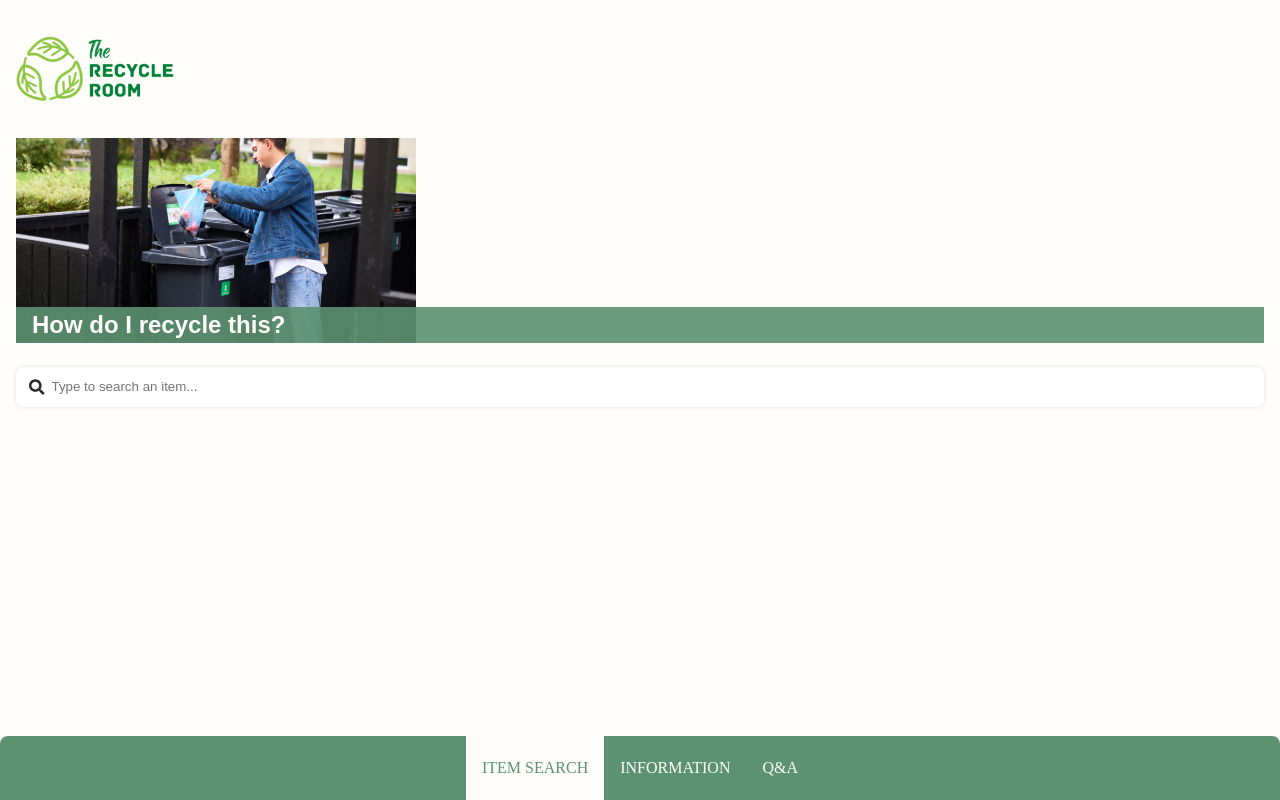
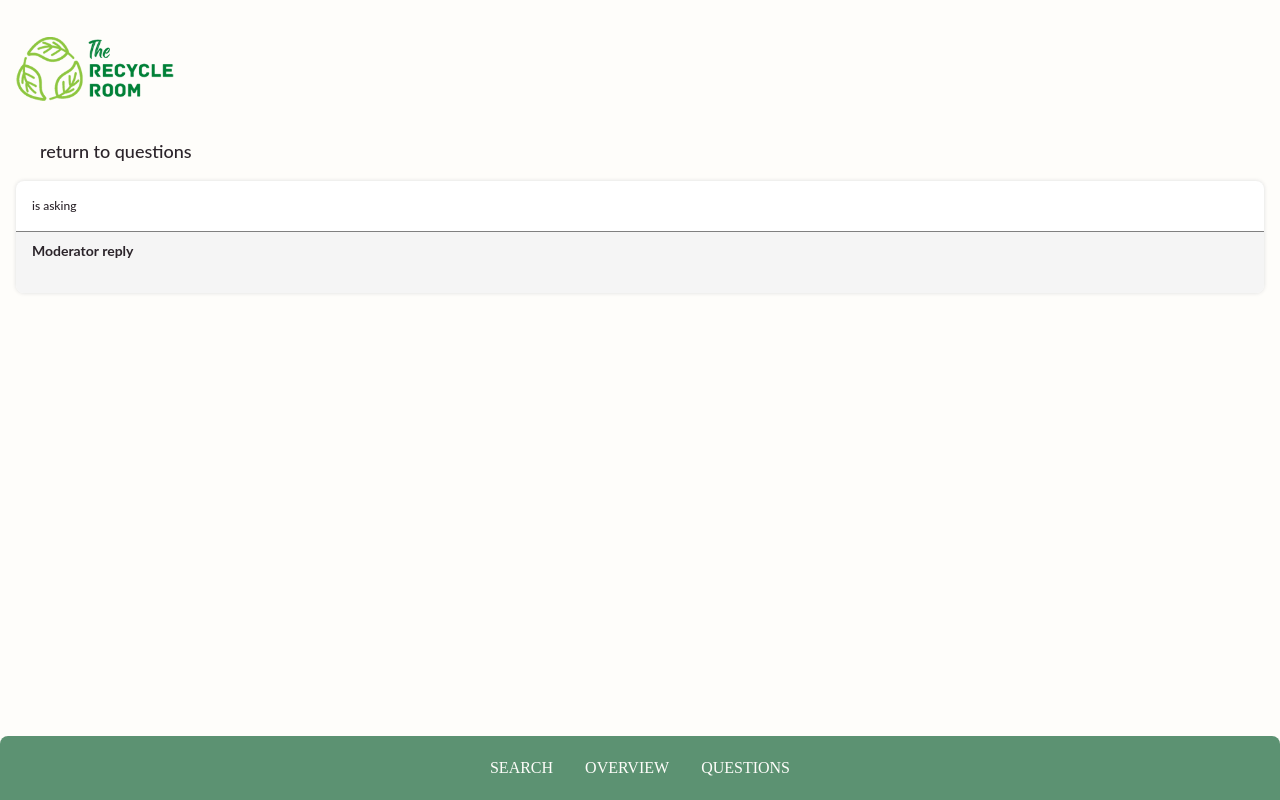
Before and after one commit to Burbele/the-recycle-room, a React (Vite) app: page /questions/1 in a window 1280 px wide. Before the commit this address led to /. Built offline with nearby package versions, Linux system fonts and the light colour scheme; no server answers; some icons are missing; the HTML template or start-up script is replaced by a standard one.

Commit message:
full question update

```diff
--- a/src/App.jsx
+++ b/src/App.jsx
@@ -25,7 +25,7 @@ function App() {
             element={<QuestionAnswerPage />}
           />
           <Route
-            path="/question/:questionsId"
+            path="/questions/:questionsId"
             element={<FullQuestion />}
           />
 
--- a/src/components/Navigation/Navigation.jsx
+++ b/src/components/Navigation/Navigation.jsx
@@ -10,19 +10,19 @@ export default function Navigation() {
         to="/"
         activeClassName="active-link"
         exact>
-        Item Search
+        Search
       </NavLink>
       {/* NavLink for navigating to the Recycling Information page */}
       <NavLink
         to="/recyclinginformation"
         activeClassName="active-link">
-        Information
+        Overview
       </NavLink>
       {/* NavLink for navigating to the Question & Answer page */}
       <NavLink
         to="/questionanswer"
         activeClassName="active-link">
-        Q&A
+        Questions
       </NavLink>
     </nav>
   );
--- a/src/components/QuestionCard/QuestionCard.jsx
+++ b/src/components/QuestionCard/QuestionCard.jsx
@@ -13,8 +13,9 @@ function QuestionCard({ searchValue }) {
   const [loading, setLoading] = useState(true);
   const navigate = useNavigate();
 
-  function openQuestion() {
-    navigate(`/question/${questions.id}`);
+  // Modify openQuestion to accept question object
+  function openQuestion(question) {
+    navigate(`/questions/${question.id}`);
   }
 
   useEffect(() => {
@@ -56,7 +57,9 @@ function QuestionCard({ searchValue }) {
             className="question-container">
             <article
               className="display-container"
-              onClick={openQuestion}>
+              onClick={() => openQuestion(question)}>
+              {" "}
+              {/* Pass the question object to openQuestion */}
               <div className="title-container">
                 <p className="question-author">{question.username} asked a question</p>
                 <p className="question-title">
@@ -74,7 +77,7 @@ function QuestionCard({ searchValue }) {
 }
 
 QuestionCard.propTypes = {
-  searchValue: PropTypes.string, // Add this line for searchValue prop
+  searchValue: PropTypes.string,
 };
 
 export default QuestionCard;
--- a/src/components/QuestionForm/QuestionForm.jsx
+++ b/src/components/QuestionForm/QuestionForm.jsx
@@ -85,7 +85,7 @@ const QuestionForm = forwardRef(({ onSubmit }, parentRef) => {
         question: formData.question,
         image: imageUrl, // Store the image URL
         answerDisplay: "No answer yet",
-        answer: "N/A",
+        answer: "Waiting for reply",
       });
 
       onSubmit && onSubmit(formData);
--- a/src/pages/FullQuestion/FullQuestion.css
+++ b/src/pages/FullQuestion/FullQuestion.css
@@ -14,3 +14,55 @@
   color: rgba(43, 36, 42, 1);
   font-size: 1rem;
 }
+
+.question-wrapper {
+  width: 100%;
+  background-color: transparent;
+  display: flex;
+  flex-direction: column;
+  box-shadow: 0px 0px 4px #ddd;
+  background-color: white;
+  border-radius: 8px;
+  overflow-y: auto;
+}
+
+.question-answer-padding {
+  padding: 1rem;
+}
+
+.username-display {
+  font-size: var(--body-text-small-size);
+}
+
+.answer-status-display {
+  font-size: var(--body-text-small-size);
+  color: grey;
+}
+
+.moderator-answer-block {
+  width: 100%;
+  background-color: whitesmoke;
+  padding-bottom: 1rem;
+  border-top: 0.5px solid grey;
+}
+
+.answer-box {
+  padding: 0.5rem 1rem 0.5rem 1rem;
+}
+
+.moderator-heading {
+  font-weight: var(--font-weight-bold);
+}
+
+.italic-answer {
+  font-style: italic;
+  margin-top: 8px;
+}
+
+.question-image-style {
+  padding: 0 !important;
+  height: 292px;
+  width: 100%;
+  max-width: 400px;
+  object-fit: cover;
+}
--- a/src/pages/FullQuestion/FullQuestion.jsx
+++ b/src/pages/FullQuestion/FullQuestion.jsx
@@ -1,16 +1,79 @@
-import { useNavigate } from "react-router-dom";
+// FullQuestion.jsx
+import { useNavigate, useParams } from "react-router-dom";
+import { useEffect, useState } from "react";
 import Header from "../../components/Header/Header";
 import "./FullQuestion.css";
 import { FaArrowLeft } from "react-icons/fa6";
 
 function FullQuestion() {
   const navigate = useNavigate();
+
+  // Function to navigate back to the previous page
   const goBack = () => {
     navigate(-1); // This will navigate one page back
   };
 
+  // Get the question ID from the URL params
+  const params = useParams();
+
+  // State for storing question data
+  const [question, setQuestion] = useState({
+    image: "",
+    question: "",
+    username: "",
+    answerDisplay: "",
+    answer: "",
+  });
+
+  useEffect(() => {
+    // Check if params.questionsId is a valid value
+    if (!params.questionsId || params.questionsId === "undefined") {
+      console.error("Question ID from URL is invalid");
+      return;
+    }
+
+    // Fetch question data from Firebase
+    async function getQuestion() {
+      try {
+        const url = `https://recycle-item-app-default-rtdb.europe-west1.firebasedatabase.app/questions/${params.questionsId}.json`;
+
+        const response = await fetch(url);
+
+        if (!response.ok) {
+          // Handle non-successful response, e.g., show an error message
+          console.error(`Error fetching question: ${response.status}`);
+          return;
+        }
+
+        const questionData = await response.json();
+
+        // Check if questionData is defined and not empty
+        if (questionData) {
+          setQuestion({
+            image: questionData.image || "", // If "image" is undefined, set it to an empty string
+            question: questionData.question || "",
+            username: questionData.username || "",
+            answerDisplay: questionData.answerDisplay || "",
+            answer: questionData.answer || "",
+          });
+
+          console.log("Fetched questionData:", questionData);
+        } else {
+          // Handle case where question data is not available
+          console.error("Question data not found");
+          // You may want to set a state to indicate that the data is not available
+        }
+      } catch (error) {
+        // Handle fetch error
+        console.error("Error fetching question:", error);
+      }
+    }
+
+    // Trigger the effect only when the URL changes (when params.questionsId changes)
+    getQuestion();
+  }, [params.questionsId]);
+
   return (
-    <>
     <div className="page">
       <Header />
       <div
@@ -19,9 +82,30 @@ function FullQuestion() {
         <FaArrowLeft className="arrow-back" />
         <p>return to questions</p>
       </div>
-        <div>Empty</div>
+
+      <div className="question-wrapper">
+        <div>
+          {question.image && ( // Check if question.image is not an empty string
+            <img
+              className="question-image-style"
+              src={question.image}
+              alt="Question Image"
+            />
+          )}
+          <div className="question-answer-padding">
+            <p className="username-display">{question.username} is asking</p>
+            <h2>{question.question}</h2>
+            <p className="answer-status-display">{question.answerDisplay}</p>
           </div>
-    </>
+          <div className="moderator-answer-block">
+            <div className="answer-box">
+              <p className="moderator-heading">Moderator reply</p>
+              <p className="italic-answer">{question.answer}</p>
+            </div>
+          </div>
+        </div>
+      </div>
+    </div>
   );
 }
 
```
Lines whose indentation alone changed are shown as unchanged.
